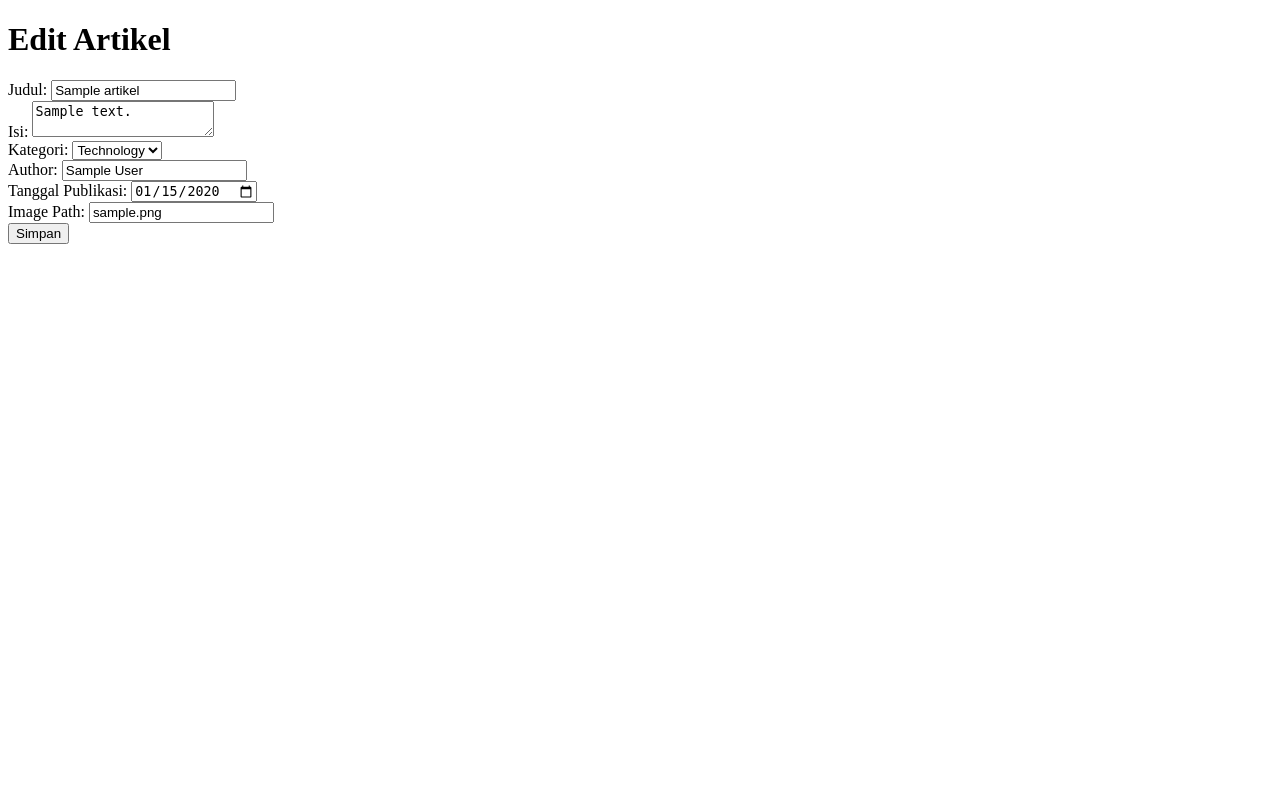
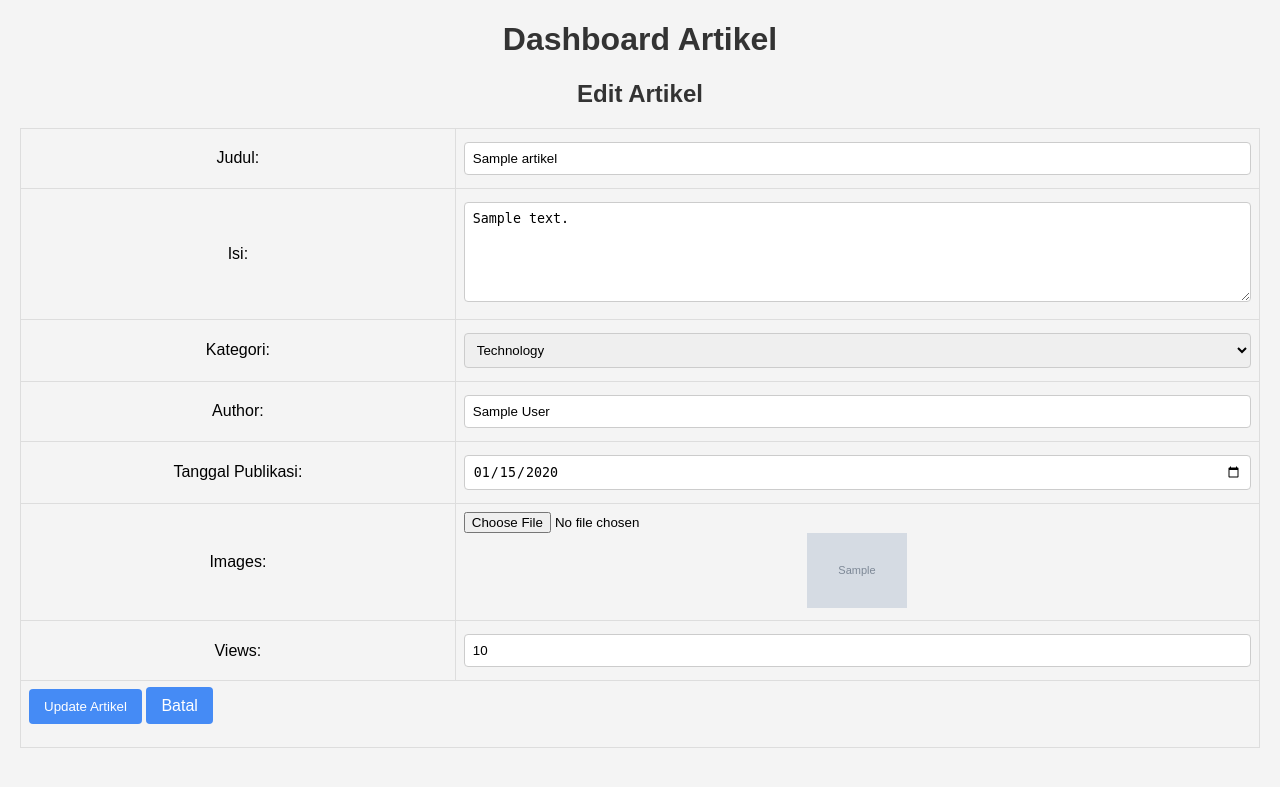
Before and after one commit to desipianii/uas_desiweb, a PHP site: page /admin.php?action=edit&id=1 in a window 1280 px wide. Shown: the top 787 px of the page. Run offline with PHP 8.4, Linux system fonts and the light colour scheme; tables that the repository leaves empty hold one stand-in row (values such as "Sample post"); grey boxes marked "Sample" are stand-in pictures.

Commit message:
memodifikasi admin.php dan css

```diff
--- a/admin.php
+++ b/admin.php
@@ -1,173 +1,227 @@
 <?php
-// Koneksi
-$host = "127.0.0.1";
-$username = "root";
-$password = "";
-$dbname = "uas5a"; // Nama database
+// Koneksi ke database
+$host = 'localhost';
+$user = 'root';  // Ganti jika username database Anda berbeda
+$password = '';  // Ganti jika ada password
+$dbname = 'uas5a'; // Pastikan ini sesuai dengan nama database Anda
 
-$conn = new mysqli($host, $username, $password, $dbname);
-
+$conn = new mysqli($host, $user, $password, $dbname);
 if ($conn->connect_error) {
     die("Koneksi gagal: " . $conn->connect_error);
 }
 
-// Tambahkan logika halaman di sini berdasarkan nilai 'action' dalam URL
-$action = $_GET['action'] ?? 'dashboard';
-
-// Logika untuk halaman dasbor (daftar artikel)
-if ($action == 'dashboard') {
-    $sql = "SELECT * FROM artikel";
-    $result = $conn->query($sql);
-    ?>
-    <!DOCTYPE html>
-    <html lang="en">
-    <head>
-        <meta charset="UTF-8">
-        <title>Admin Dashboard</title>
-        <link rel="stylesheet" href="assets/css/style.css">
-    </head>
-    <body>
-        <h1>Dashboard Admin</h1>
-        <a href="?action=add">Tambah Artikel Baru</a>
-        <table border="1">
-            <tr>
-                <th>ID</th>
-                <th>Judul</th>
-                <th>Kategori</th>
-                <th>Author</th>
-                <th>Tanggal Publikasi</th>
-                <th>Views</th>
-                <th>Actions</th>
-            </tr>
-            <?php while($row = $result->fetch_assoc()): ?>
-            <tr>
-                <td><?php echo $row['id']; ?></td>
-                <td><?php echo $row['judul']; ?></td>
-                <td><?php echo $row['kategori']; ?></td>
-                <td><?php echo $row['author']; ?></td>
-                <td><?php echo $row['tanggal_publikasi']; ?></td>
-                <td><?php echo $row['views']; ?></td>
-                <td>
-                    <a href="?action=edit&id=<?php echo $row['id']; ?>">Edit</a> |
-                    <a href="?action=delete&id=<?php echo $row['id']; ?>" onclick="return confirm('Yakin ingin menghapus?')">Hapus</a>
-                </td>
-            </tr>
-            <?php endwhile; ?>
-        </table>
-    </body>
-    </html>
-    <?php
-}
-
-// Logika untuk menambah artikel
-if ($action == 'add') {
-    if ($_SERVER['REQUEST_METHOD'] == 'POST') {
+// Cek apakah form telah disubmit
+if ($_SERVER['REQUEST_METHOD'] === 'POST') {
     $judul = $_POST['judul'];
     $isi = $_POST['isi'];
     $kategori = $_POST['kategori'];
     $author = $_POST['author'];
     $tanggal_publikasi = $_POST['tanggal_publikasi'];
-        $images = $_POST['images'];
-        $views = 0;
+    $views = $_POST['views'];
+    $id = $_POST['id'] ?? null; // Mendapatkan ID untuk update, default null jika tidak ada
 
-        $sql = "INSERT INTO artikel (judul, isi, kategori, author, tanggal_publikasi, images, views)
-                VALUES ('$judul', '$isi', '$kategori', '$author', '$tanggal_publikasi', '$images', '$views')";
+    // Proses upload gambar
+    $target_dir = "uploads/"; // Folder untuk menyimpan gambar
+    $target_file = $target_dir . time() . '_' . basename($_FILES["images"]["name"]); // Tambahkan timestamp
+    $uploadOk = 1;
+    $imageFileType = strtolower(pathinfo($target_file, PATHINFO_EXTENSION));
 
-        if ($conn->query($sql) === TRUE) {
-            header("Location: ?action=dashboard");
-        } else {
-            echo "Error: " . $sql . "<br>" . $conn->error;
+    // Cek apakah file gambar adalah gambar
+    if ($_FILES["images"]["tmp_name"]) {
+        $check = getimagesize($_FILES["images"]["tmp_name"]);
+        if ($check === false) {
+            echo "File yang diunggah bukan gambar.";
+            $uploadOk = 0;
+        }
+
+        // Cek ukuran file
+        if ($_FILES["images"]["size"] > 5000000) { // Cek jika ukuran file lebih dari 5MB
+            echo "Maaf, ukuran file terlalu besar.";
+            $uploadOk = 0;
+        }
+
+        // Cek format file
+        if (!in_array($imageFileType, ['jpg', 'png', 'jpeg', 'gif'])) {
+            echo "Maaf, hanya file JPG, JPEG, PNG & GIF yang diizinkan.";
+            $uploadOk = 0;
+        }
+
+        // Jika tidak ada kesalahan, coba unggah file
+        if ($uploadOk == 1) {
+            if (!move_uploaded_file($_FILES["images"]["tmp_name"], $target_file)) {
+                echo "Maaf, terjadi kesalahan saat mengunggah file.";
+                $uploadOk = 0;
             }
         }
+    } else {
+        // Jika tidak ada file yang di-upload, gunakan gambar lama
+        $target_file = null; // Menandakan bahwa tidak ada file baru yang di-upload
+    }
+
+    // Jika ID ada, maka lakukan update
+    if (!empty($id)) {
+        // Jika tidak ada gambar baru, ambil gambar lama dari database
+        if ($target_file === null) {
+            $old_image_query = "SELECT images FROM artikel WHERE id=$id";
+            $old_image_result = $conn->query($old_image_query);
+            if ($old_image_result && $old_image_row = $old_image_result->fetch_assoc()) {
+                $target_file = $old_image_row['images']; // Gunakan gambar lama
+            } else {
+                echo "Gagal mendapatkan gambar lama: " . $conn->error;
+                exit();
+            }
+        }
+        // Update artikel
+        $sql = "UPDATE artikel SET judul='$judul', isi='$isi', kategori='$kategori', author='$author', tanggal_publikasi='$tanggal_publikasi', images='$target_file', views='$views' WHERE id=$id";
+    } else {
+        // Jika tidak ada ID, berarti kita menambah artikel baru
+        $sql = "INSERT INTO artikel (judul, isi, kategori, author, tanggal_publikasi, images, views)
+                VALUES ('$judul', '$isi', '$kategori', '$author', '$tanggal_publikasi', '$target_file', '$views')";
+    }
+
+    // Eksekusi query
+    if ($conn->query($sql) === TRUE) {
+        echo "Artikel berhasil disimpan.";
+        header("Location: admin.php"); // Redirect ke dashboard setelah submit
+        exit();
+    } else {
+        echo "Gagal menyimpan artikel: " . $conn->error; // Menampilkan kesalahan
+    }
+}
+
+// Hapus artikel
+if (isset($_GET['action']) && $_GET['action'] == 'delete' && isset($_GET['id'])) {
+    $id = $_GET['id'];
+    $sql = "DELETE FROM artikel WHERE id=$id";
+    if ($conn->query($sql) === TRUE) {
+        echo "Artikel berhasil dihapus.";
+    } else {
+        echo "Gagal menghapus artikel: " . $conn->error;
+    }
+}
+
+// Mengambil data artikel dari database
+$sql = "SELECT * FROM artikel"; // Pastikan nama tabel sesuai dengan yang ada di database
+$result = $conn->query($sql);
+$action = isset($_GET['action']) ? $_GET['action'] : 'view';
+
+// Ambil data untuk edit jika action adalah edit
+if ($action === 'edit' && isset($_GET['id'])) {
+    $id = $_GET['id'];
+    $edit_sql = "SELECT * FROM artikel WHERE id=$id";
+    $edit_result = $conn->query($edit_sql);
+    $edit_row = $edit_result->fetch_assoc(); // Ambil data artikel yang ingin diedit
+}
 ?>
+
 <!DOCTYPE html>
-    <html lang="en">
+<html lang="id">
 <head>
     <meta charset="UTF-8">
-        <title>Tambah Artikel</title>
+    <meta name="viewport" content="width=device-width, initial-scale=1.0">
+    <title>Dashboard Artikel</title>
+    <link rel="stylesheet" href="assets/css/style.css">
 </head>
 <body>
-        <h1>Tambah Artikel Baru</h1>
-        <form method="POST" action="">
-            Judul: <input type="text" name="judul" required><br>
-            Isi: <textarea name="isi" required></textarea><br>
-            Kategori:
-            <select name="kategori">
-                <option value="Technology">Technology</option>
-                <option value="LifeStyle">LifeStyle</option>
-            </select><br>
-            Author: <input type="text" name="author" required><br>
-            Tanggal Publikasi: <input type="date" name="tanggal_publikasi" required><br>
-            Image Path: <input type="text" name="images"><br>
-            <button type="submit">Tambah</button>
+    <h1 style="text-align: center;">Dashboard Artikel</h1>
+
+    <?php if ($action === 'add' || $action === 'edit'): ?>
+        <!-- Halaman Tambah atau Edit Artikel -->
+        <h2><?= $action === 'edit' ? 'Edit Artikel' : 'Tambah Artikel Baru' ?></h2>
+        <table border="1" cellpadding="10" cellspacing="0" style="width: 100%; margin-bottom: 20px;">
+            <form action="admin.php" method="post" enctype="multipart/form-data">
+                <input type="hidden" name="id" value="<?= $action === 'edit' ? $edit_row['id'] : '' ?>"> <!-- Menyimpan ID untuk edit -->
+                <tr>
+                    <td><label>Judul:</label></td>
+                    <td><input type="text" name="judul" required style="width: 100%;" value="<?= $action === 'edit' ? htmlspecialchars($edit_row['judul']) : '' ?>"></td>
+                </tr>
+                <tr>
+                    <td><label>Isi:</label></td>
+                    <td><textarea name="isi" required style="width: 100%; height: 100px;"><?= $action === 'edit' ? htmlspecialchars($edit_row['isi']) : '' ?></textarea></td>
+                </tr>
+                <tr>
+                    <td><label>Kategori:</label></td>
+                    <td>
+                        <select name="kategori" style="width: 100%;">
+                            <option value="Technology" <?= ($action === 'edit' && $edit_row['kategori'] === 'Technology') ? 'selected' : '' ?>>Technology</option>
+                            <option value="LifeStyle" <?= ($action === 'edit' && $edit_row['kategori'] === 'LifeStyle') ? 'selected' : '' ?>>LifeStyle</option>
+                        </select>
+                    </td>
+                </tr>
+                <tr>
+                    <td><label>Author:</label></td>
+                    <td><input type="text" name="author" required style="width: 100%;" value="<?= $action === 'edit' ? htmlspecialchars($edit_row['author']) : '' ?>"></td>
+                </tr>
+                <tr>
+                    <td><label>Tanggal Publikasi:</label></td>
+                    <td><input type="date" name="tanggal_publikasi" required style="width: 100%;" value="<?= $action === 'edit' ? $edit_row['tanggal_publikasi'] : '' ?>"></td>
+                </tr>
+                <tr>
+                    <td><label>Images:</label></td>
+                    <td>
+                        <input type="file" name="images" style="width: 100%;">
+                        <?php if ($action === 'edit'): ?>
+                            <br>
+                            <img src="<?= htmlspecialchars($edit_row['images']) ?>" alt="Gambar" style="width: 100px; height: auto;"/>
+                        <?php endif; ?>
+                    </td>
+                </tr>
+                <tr>
+                    <td><label>Views:</label></td>
+                    <td><input type="number" name="views" required style="width: 100%;" value="<?= $action === 'edit' ? $edit_row['views'] : '' ?>"></td>
+                </tr>
+                <tr>
+                    <td colspan="2" style="text-align: left;">
+                        <input type="submit" value="<?= $action === 'edit' ? 'Update Artikel' : 'Tambah Artikel' ?>" class="btn btn-add">
+                        <a href="admin.php" class="btn btn-cancel">Batal</a>
+                    </td>
+                </tr>
             </form>
+        </table>
+    <?php else: ?>
+        <!-- Tampilkan Daftar Artikel -->
+        <a href="admin.php?action=add" class="btn-add" style="margin-bottom: 20px;">Tambah Artikel</a>
+        <table border="1" cellpadding="10" cellspacing="0" style="width: 100%;">
+            <tr>
+                <th>ID</th>
+                <th>Judul</th>
+                <th>Isi</th>
+                <th>Kategori</th>
+                <th>Author</th>
+                <th>Tanggal Publikasi</th>
+                <th>Images</th>
+                <th>Views</th>
+                <th>Aksi</th>
+            </tr>
+            <?php if ($result->num_rows > 0): ?>
+                <?php while ($row = $result->fetch_assoc()): ?>
+                    <tr>
+                        <td><?= $row['id'] ?></td>
+                        <td><?= htmlspecialchars($row['judul']) ?></td>
+                        <td><?= htmlspecialchars($row['isi']) ?></td>
+                        <td><?= htmlspecialchars($row['kategori']) ?></td>
+                        <td><?= htmlspecialchars($row['author']) ?></td>
+                        <td><?= $row['tanggal_publikasi'] ?></td>
+                        <td><img src="<?= htmlspecialchars($row['images']) ?>" alt="Gambar" style="width: 100px; height: auto;"/></td>
+                        <td><?= $row['views'] ?></td>
+                        <td>
+                            <a href="admin.php?action=edit&id=<?= $row['id'] ?>" class="btn btn-edit">Edit</a>
+                            <a href="admin.php?action=delete&id=<?= $row['id'] ?>" class="btn btn-delete" onclick="return confirm('Anda yakin ingin menghapus artikel ini?')">Hapus</a>
+                        </td>
+                    </tr>
+                <?php endwhile; ?>
+            <?php else: ?>
+                <tr>
+                    <td colspan="9" style="text-align: left;">Tidak ada artikel yang ditemukan.</td>
+                </tr>
+            <?php endif; ?>
+        </table>
+    <?php endif; ?>
+
+    <script src="assets/js/script.js"></script>
 </body>
 </html>
+
 <?php
-}
-
-// Logika untuk mengedit artikel
-if ($action == 'edit') {
-    $id = $_GET['id'];
-    $sql = "SELECT * FROM artikel WHERE id=$id";
-    $result = $conn->query($sql);
-    $row = $result->fetch_assoc();
-
-    if ($_SERVER['REQUEST_METHOD'] == 'POST') {
-        $judul = $_POST['judul'];
-        $isi = $_POST['isi'];
-        $kategori = $_POST['kategori'];
-        $author = $_POST['author'];
-        $tanggal_publikasi = $_POST['tanggal_publikasi'];
-        $images = $_POST['images'];
-
-        $sql = "UPDATE artikel SET
-                judul='$judul', isi='$isi', kategori='$kategori', author='$author',
-                tanggal_publikasi='$tanggal_publikasi', images='$images'
-                WHERE id=$id";
-
-        if ($conn->query($sql) === TRUE) {
-            header("Location: ?action=dashboard");
-        } else {
-            echo "Error: " . $sql . "<br>" . $conn->error;
-        }
-    }
+$conn->close(); // Tutup koneksi
 ?>
-    <!DOCTYPE html>
-    <html lang="en">
-    <head>
-        <meta charset="UTF-8">
-        <title>Edit Artikel</title>
-    </head>
-    <body>
-        <h1>Edit Artikel</h1>
-        <form method="POST" action="">
-            Judul: <input type="text" name="judul" value="<?php echo $row['judul']; ?>" required><br>
-            Isi: <textarea name="isi" required><?php echo $row['isi']; ?></textarea><br>
-            Kategori:
-            <select name="kategori">
-                <option value="Technology" <?php if($row['kategori'] == 'Technology') echo 'selected'; ?>>Technology</option>
-                <option value="LifeStyle" <?php if($row['kategori'] == 'LifeStyle') echo 'selected'; ?>>LifeStyle</option>
-            </select><br>
-            Author: <input type="text" name="author" value="<?php echo $row['author']; ?>" required><br>
-            Tanggal Publikasi: <input type="date" name="tanggal_publikasi" value="<?php echo $row['tanggal_publikasi']; ?>" required><br>
-            Image Path: <input type="text" name="images" value="<?php echo $row['images']; ?>"><br>
-            <button type="submit">Simpan</button>
-        </form>
-    </body>
-    </html>
-    <?php
-}
-
-// Logika untuk menghapus artikel
-if ($action == 'delete') {
-    $id = $_GET['id'];
-    $sql = "DELETE FROM artikel WHERE id=$id";
-
-    if ($conn->query($sql) === TRUE) {
-        header("Location: ?action=dashboard");
-    } else {
-        echo "Error deleting record: " . $conn->error;
-    }
-}
-?>
--- a/assets/css/style.css
+++ b/assets/css/style.css
@@ -1,79 +1,77 @@
-
+/* Gaya Umum */
 body {
     font-family: Arial, sans-serif;
     margin: 20px;
-    background-color: #f4f4f9;
+    background-color: #f4f4f4; /* Latar belakang abu-abu terang */
 }
-h1 {
+
+h1, h2 {
     text-align: center;
-    color: #333;
+    color: #333; /* Warna teks gelap */
 }
-a {
-    text-decoration: none;
-    color: #007bff;
-}
-a:hover {
-    color: #0056b3;
-}
+
+/* Tabel */
 table {
     width: 100%;
-    border-collapse: collapse;
-    margin-top: 20px;
+    border-collapse: collapse; /* Menghapus spasi antar border */
+    margin-bottom: 20px;
 }
+
 table, th, td {
-    border: 1px solid #ddd;
+    border: 1px solid #ddd; /* Border tabel */
 }
+
 th, td {
-    padding: 12px;
+    padding: 8px; /* Jarak dalam sel tabel */
     text-align: center;
 }
+
 th {
-    background-color: #f2f2f2;
-    color: #333;
+    background-color: rgb(44, 119, 231); /* Warna latar belakang header tabel */
+    color: white; /* Warna teks putih untuk header */
 }
-tr:nth-child(even) {
-    background-color: #f9f9f9;
+
+/* Form dan Input */
+input[type="text"], input[type="date"], input[type="number"], select, textarea {
+    width: 100%; /* Lebar penuh */
+    padding: 8px; /* Jarak dalam input */
+    margin: 5px 0; /* Margin vertikal */
+    border: 1px solid #ccc; /* Border input */
+    border-radius: 4px; /* Sudut melengkung */
+    box-sizing: border-box; /* Menyertakan padding dalam ukuran total */
 }
-.action-buttons a {
-    padding: 6px 12px;
-    color: white;
-    border-radius: 5px;
-    font-size: 0.9em;
-    margin-right: 4px;
-    text-decoration: none;
+
+/* Tombol */
+.btn {
+    padding: 10px 15px; /* Padding untuk tombol */
+    background-color: rgb(69, 139, 245); /* Warna latar belakang biru */
+    color: #fff; /* Warna teks putih */
+    border: none; /* Tanpa border */
+    border-radius: 4px; /* Sudut melengkung */
+    cursor: pointer; /* Tangan saat hover */
+    text-decoration: none; /* Menghilangkan garis bawah pada tautan */
+    margin-bottom: 15px; /* Menambahkan jarak bawah pada tombol */
 }
-.action-buttons .edit {
-    background-color: #4CAF50;
+
+.btn:hover {
+    background-color: rgb(12, 82, 187); /* Warna lebih gelap saat hover */
 }
-.action-buttons .delete {
-    background-color: #f44336;
+
+.btn-add {
+    background-color: rgb(69, 139, 245);
+    padding: 10px 15px; /* Padding untuk tombol */
+    color: #fff; /* Warna teks putih */
+    border: none; /* Tanpa border */
+    border-radius: 4px; /* Sudut melengkung */
+    cursor: pointer; /* Tangan saat hover */
+    text-decoration: none; /* Menghilangkan garis bawah pada tautan */
+    margin-bottom: 15px; /* Menambahkan jarak bawah pada tombol */
 }
-form {
-    max-width: 600px;
-    margin: 20px auto;
-    padding: 20px;
-    background-color: #fff;
-    border-radius: 5px;
-    box-shadow: 0 0 10px rgba(0, 0, 0, 0.1);
+
+.btn-back {
+    background-color: rgb(69, 139, 245); /* Warna biru untuk tombol kembali */
 }
-form input[type="text"],
-form input[type="date"],
-form select,
-form textarea {
-    width: 100%;
-    padding: 8px;
-    margin: 8px 0;
-    border: 1px solid #ddd;
-    border-radius: 4px;
+
+.btn-back:hover {
+    background-color: rgb(12, 82, 187); /* Warna lebih gelap untuk tombol kembali saat hover */
 }
-form button {
-    background-color: #4CAF50;
-    color: white;
-    padding: 10px 20px;
-    border: none;
-    border-radius: 4px;
-    cursor: pointer;
-}
-form button:hover {
-    background-color: #45a049;
-}
```
Also changed, not shown: uploads/1730361990_BELAKANGKARTUNAMA.jpg (added), uploads/1730362034_BELAKANGKARTUNAMA.jpg (added), uploads/1730362203_DEPANKARTUNAMA.jpg (added), uploads/1730362251_ct1.png (added), uploads/1730362370_cur2.png (added), uploads/1730362640_cur2.png (added), uploads/1730362740_aku.jpeg (added), uploads/1730362754_ct2.png (added), uploads/1730362786_cur2.png (added). Lines whose indentation alone changed are shown as unchanged.
